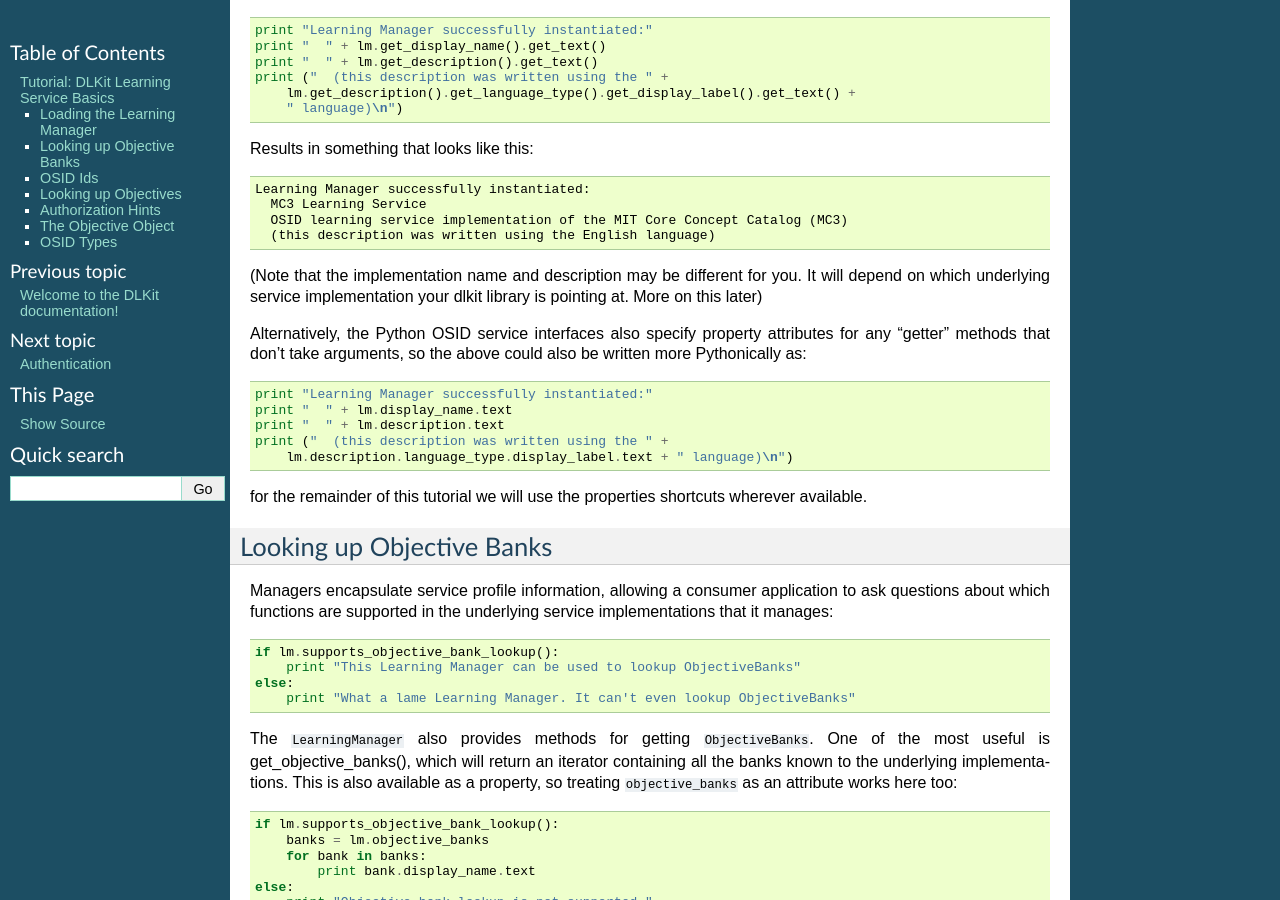
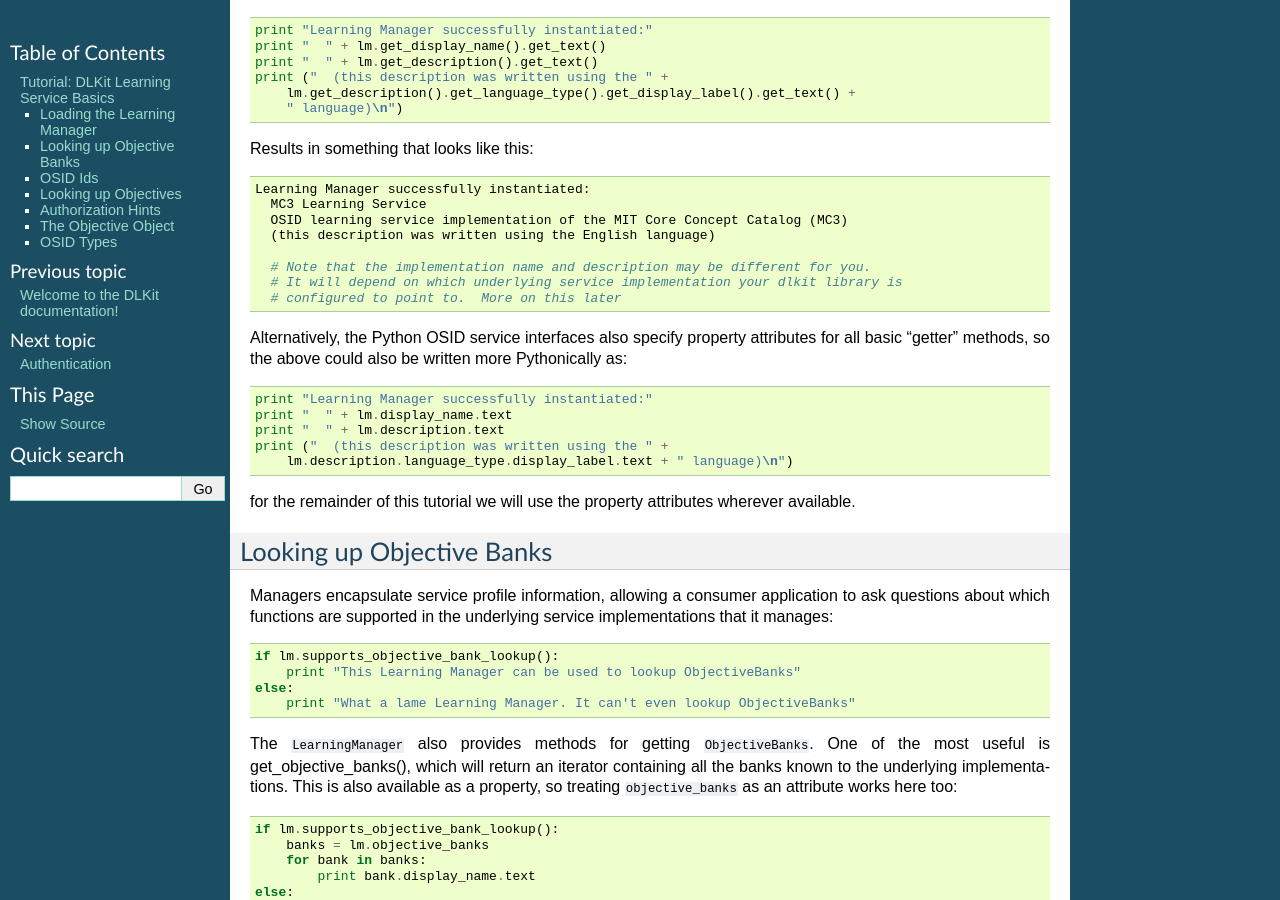
Before and after one commit to birdland/dlkit-doc, a Sphinx documentation site: the page built from source/tutorial.rst, in a window 1280 px wide and 900 px high, scrolled down 532 px. Built offline with Sphinx 7.4.7, drawn with Linux system fonts in a browser that asks for light colours; pages that are not in the unit, such as notebooks, are missing from menus.

Commit message:
further edits to index and tutorial pages

```diff
--- a/source/index.rst
+++ b/source/index.rst
@@ -14,6 +14,12 @@
 The DLKit codebase is largely auto-generated from the Open Service Interface Definitions (OSIDs),
 a very large, complete and growing suite of interface contract specifications that describe the
 integration points among the core services and components that make up modern educational systems.
+
+Note that this documentation is intended for API consumers. However, at the heart of DLKit is an
+integration layer even more closely aligned with the OSID specifications.  This allows third parties to
+extend the library with alternative or additional implementations of any of the defined services for the
+purposes of service integration, technology migration, service adaptation, etc. Documentation aimed at
+service implementers and integrators will be provided elsewhere.
 
 The complete OSID specification can be found at http://osid.org/specifications.
 
--- a/source/tutorial.rst
+++ b/source/tutorial.rst
@@ -43,12 +43,12 @@
       OSID learning service implementation of the MIT Core Concept Catalog (MC3)
       (this description was written using the English language)
 
-(Note that the implementation name and description may be different for you. It will
-depend on which underlying service implementation your dlkit library is pointing at.
-More on this later)
+      # Note that the implementation name and description may be different for you.
+      # It will depend on which underlying service implementation your dlkit library is
+      # configured to point to.  More on this later
 
 Alternatively, the Python OSID service interfaces also specify
-property attributes for any "getter" methods that don't take arguments, so the above
+property attributes for all basic "getter" methods, so the above
 could also be written more Pythonically as::
 
     print "Learning Manager successfully instantiated:"
@@ -57,7 +57,7 @@
     print ("  (this description was written using the " +
         lm.description.language_type.display_label.text + " language)\n")
 
-for the remainder of this tutorial we will use the properties shortcuts
+for the remainder of this tutorial we will use the property attributes
 wherever available.
 
 Looking up Objective Banks
```
